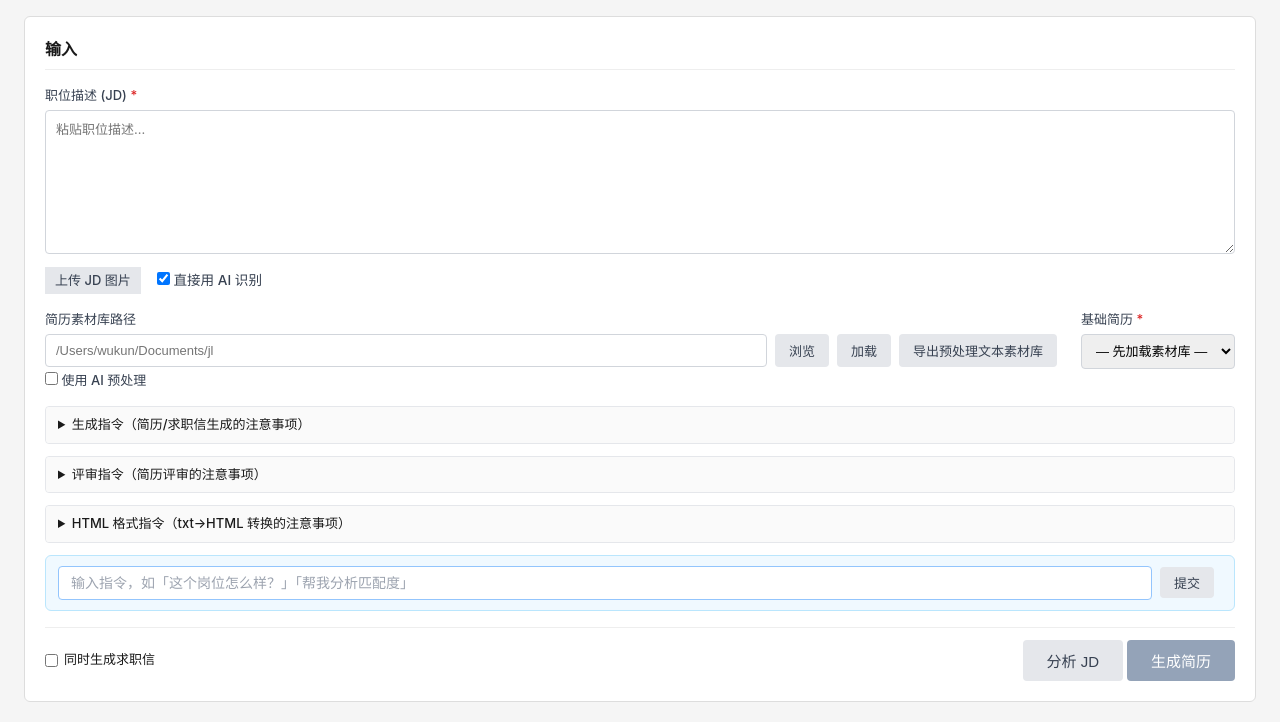
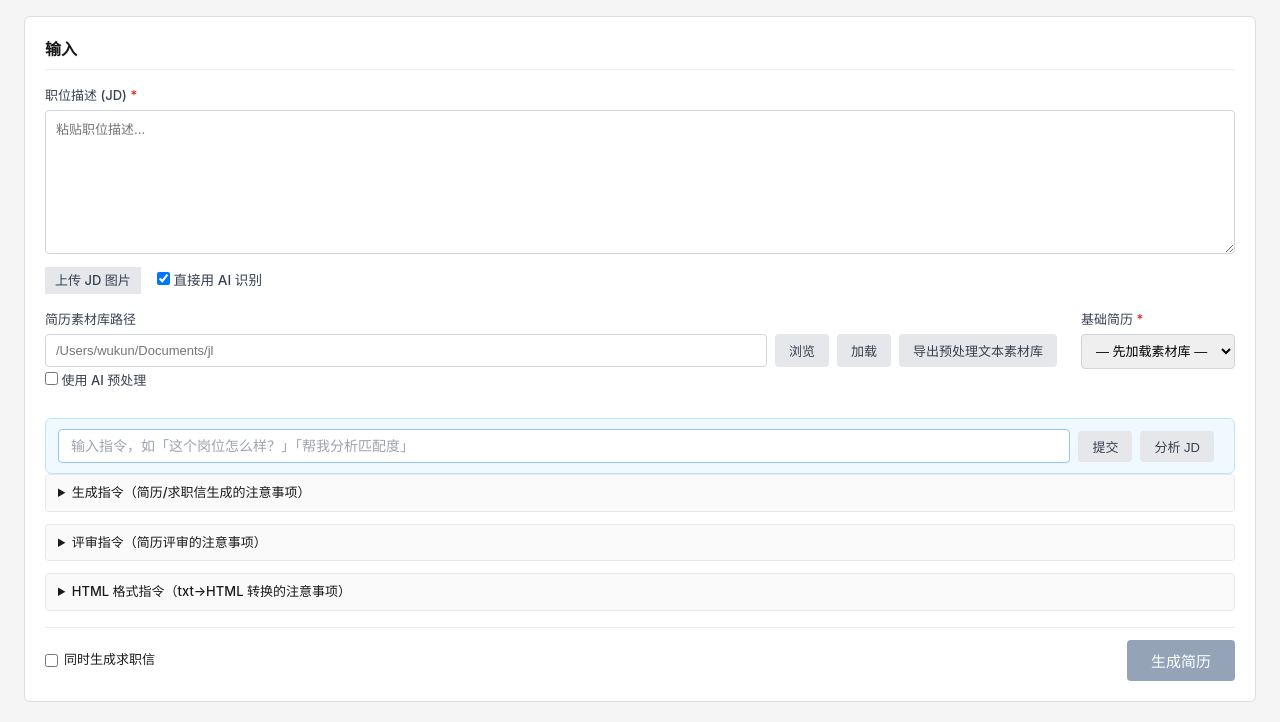
Before and after one commit to wukun2005-gif/resumeTailor, a website built with Vite: page index.html in a window 1280 px wide. Shown: the part 61-783 px from the top of the page. Built offline with nearby package versions, Linux system fonts and the light colour scheme.

Commit message:
feat: S2 Orchestrator query 输入框 — 自然语言意图识别驱动 Skill 调用
- 新增 query 输入框，用户输入自然语言指令后经 Orchestrator 意图路由分发
- 「分析 JD」按钮回归直接调 Analyzer（跳过意图路由），与 query 框职责分明
- README 新增"意图识别驱动的 Skill 调用"章节，突出设计思想和用户价值
- 更新工作流图，展示按钮和 query 框两种入口路径

改动: index.html, src/main.js, src/style.css, README.md, DESIGN.md

Co-Authored-By: Claude Code CLI <noreply@anthropic.com>

Co-Authored-By: mimo-v2.5-pro <support-mimo@xiaomi.com>

```diff
--- a/index.html
+++ b/index.html
@@ -310,6 +310,14 @@
         <textarea id="manualResumeInput" rows="6" placeholder="在此粘贴简历文本内容..."></textarea>
       </div>
 
+      <!-- Orchestrator Query Input + Analyze Button -->
+      <div class="orchestrator-query-row">
+        <input type="text" id="orchestratorQueryInput" placeholder="输入指令，如「这个岗位怎么样？」「帮我分析匹配度」" class="orchestrator-query-input">
+        <button id="orchestratorQueryBtn" class="btn-secondary">提交</button>
+        <button id="analyzeJdBtn" class="btn-secondary">分析 JD</button>
+        <span id="orchestratorQueryStatus" class="status-text"></span>
+      </div>
+
       <details class="collapsible remember-state" id="genInstructionsDetails">
         <summary>生成指令（简历/求职信生成的注意事项）</summary>
         <div class="instruction-toolbar">
@@ -349,19 +357,11 @@
         <textarea id="htmlInstructions" rows="8" placeholder="输入HTML格式转换的额外要求..."></textarea>
       </details>
 
-      <!-- Orchestrator Query Input -->
-      <div class="orchestrator-query-row">
-        <input type="text" id="orchestratorQueryInput" placeholder="输入指令，如「这个岗位怎么样？」「帮我分析匹配度」" class="orchestrator-query-input">
-        <button id="orchestratorQueryBtn" class="btn-secondary">提交</button>
-        <span id="orchestratorQueryStatus" class="status-text"></span>
-      </div>
-
       <div class="action-bar">
         <label class="checkbox-label">
           <input type="checkbox" id="generateCoverLetter"> 同时生成求职信
         </label>
         <div>
-          <button id="analyzeJdBtn" class="btn-secondary btn-lg">分析 JD</button>
           <button id="generateBtn" class="btn-primary btn-lg" disabled>生成简历</button>
         </div>
       </div>
```
